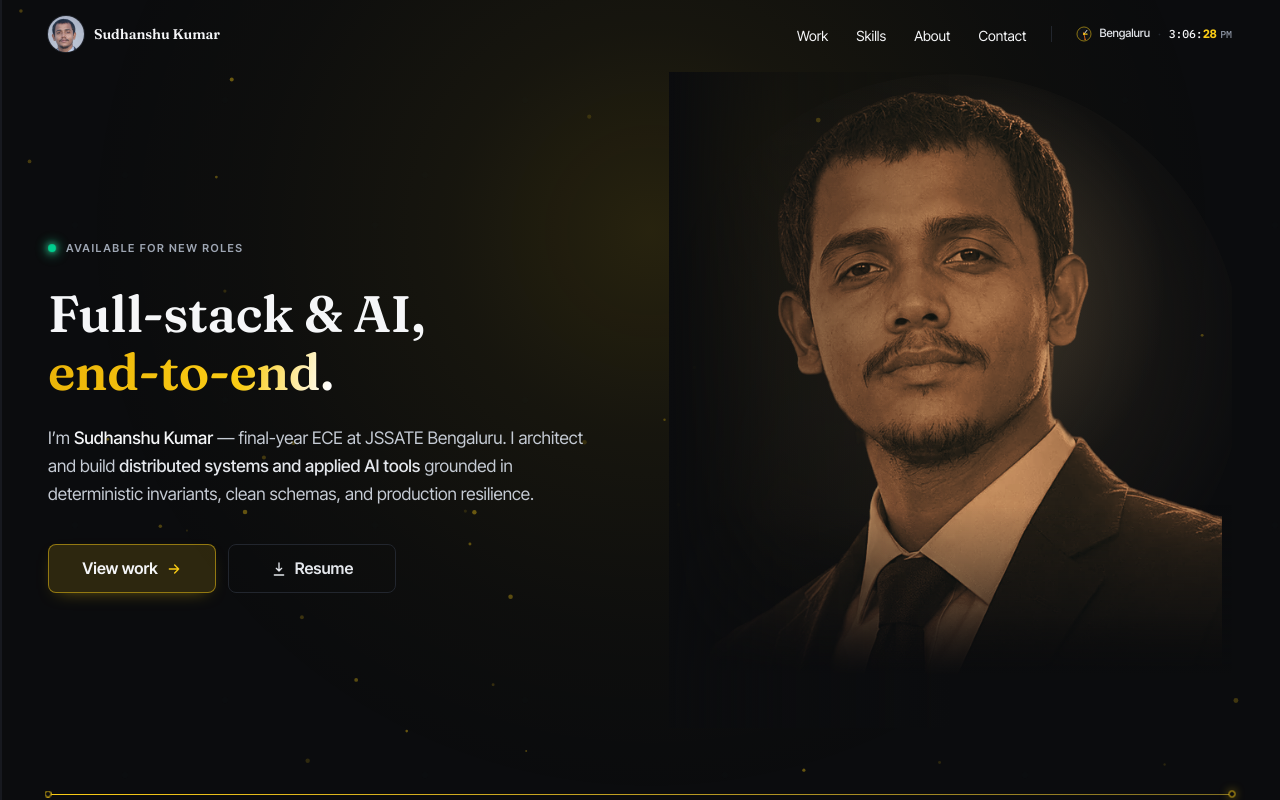
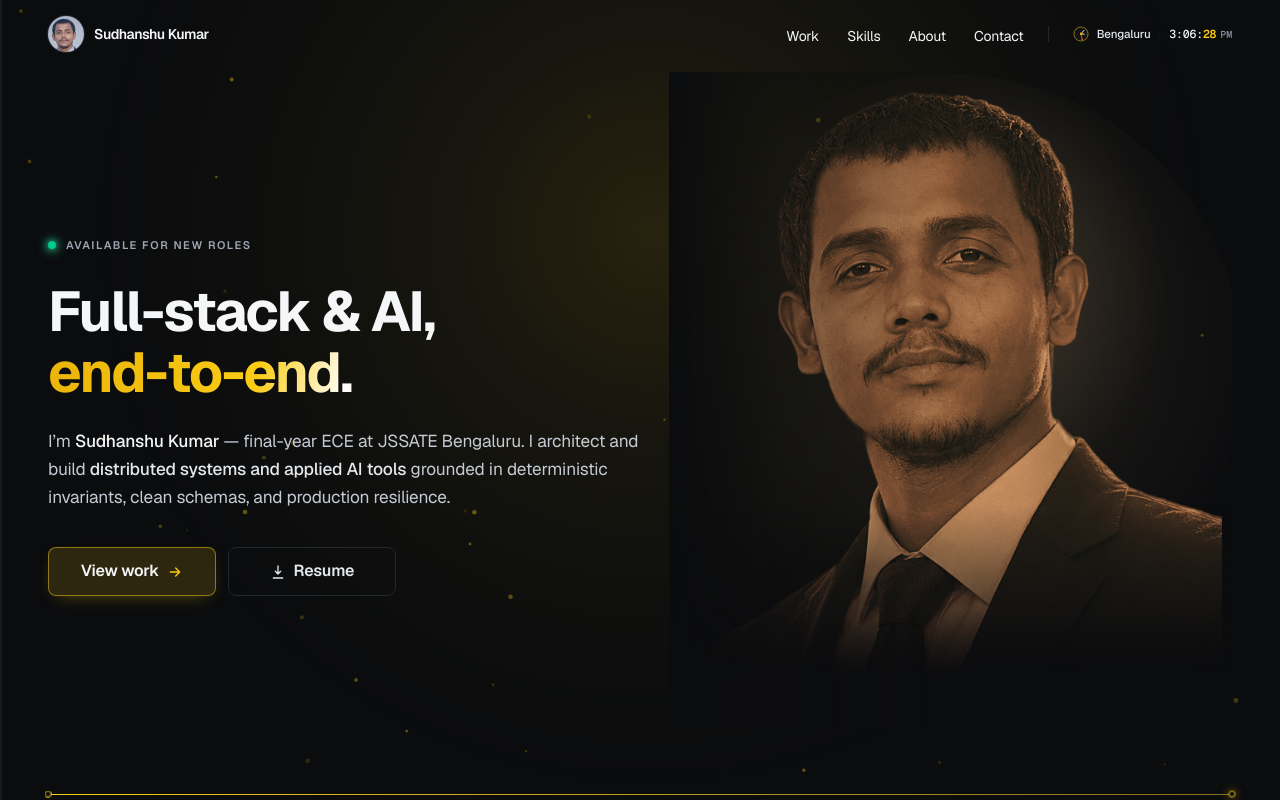
Before and after one commit to sudhanshukumar03/portfolio, a Next.js app in the folder web/: page / in a window 1280 px wide. Shown: the top 800 px of the page. Built offline with nearby package versions, Linux system fonts and the light colour scheme; no server answers.

Commit message:
feat(typography): upgrade to Geist and Geist Mono for high-end AI engineering aesthetic

```diff
--- a/web/src/app/layout.tsx
+++ b/web/src/app/layout.tsx
@@ -1,32 +1,18 @@
 import type { Metadata } from "next";
-import { Inter_Tight, Fraunces, IBM_Plex_Mono } from "next/font/google";
+import { Geist, Geist_Mono } from "next/font/google";
 import "@/styles/globals.css";
 
-// Self-hosted at build time by next/font (no third-party CDN). Editorial-luxury
-// three-role system:
-//   • Display — Fraunces. High-contrast serif with real optical character; the
-//     authority and warmth of a premium studio/editorial masthead.
-//   • Body — Inter Tight. Clean, slightly condensed sans; quiet and expensive.
-//   • Mono — IBM Plex Mono. Reserved strictly for code/data artifacts, used
-//     sparingly (not as a decorative "technical" costume).
-const sans = Inter_Tight({
+// Silicon Valley / AI Lab typography system:
+//   • Display & Sans: Geist. Razor-sharp geometric neo-grotesque engineered for high-performance software.
+//   • Mono: Geist Mono. Precision developer-grade monospace with tabular figures.
+const geistSans = Geist({
   subsets: ["latin"],
-  weight: ["400", "500", "600", "700"],
   variable: "--font-sans",
   display: "swap",
 });
 
-const display = Fraunces({
+const geistMono = Geist_Mono({
   subsets: ["latin"],
-  weight: ["400", "500", "600", "700"],
-  style: ["normal", "italic"],
-  variable: "--font-display",
-  display: "swap",
-});
-
-const mono = IBM_Plex_Mono({
-  subsets: ["latin"],
-  weight: ["400", "500"],
   variable: "--font-mono",
   display: "swap",
 });
@@ -54,7 +40,8 @@ export default function RootLayout({
     <html
       lang="en"
       data-theme="dark"
-      className={`${sans.variable} ${display.variable} ${mono.variable}`}
+      className={`${geistSans.variable} ${geistMono.variable}`}
+      style={{ ["--font-display" as string]: "var(--font-sans)" }}
       suppressHydrationWarning
     >
       <head>
--- a/web/src/components/sections/Hero.tsx
+++ b/web/src/components/sections/Hero.tsx
@@ -64,7 +64,7 @@ export function Hero() {
                 title. Two lines, display weight; the copper brushed shimmer under
                 "end to end" brings continuous organic luxury to the masthead. */}
             <h1
-              className="rise mt-7 max-w-[22ch] font-display text-[clamp(2rem,4.5vw,3.2rem)] font-semibold leading-[1.12] tracking-[-0.005em] text-[var(--color-text)]"
+              className="rise mt-7 max-w-[22ch] font-display text-[clamp(2.2rem,4.8vw,3.5rem)] font-bold leading-[1.08] tracking-[-0.035em] text-[var(--color-text)]"
               style={{ ["--rise-delay" as string]: "120ms" }}
             >
               Full-stack &amp; AI,
--- a/web/src/styles/globals.css
+++ b/web/src/styles/globals.css
@@ -56,10 +56,11 @@ html {
 body {
   background: transparent;
   color: var(--color-body);
-  /* Body: Inter Tight, 400, generous 1.7 leading with modern typographic enhancements */
-  font-family: var(--font-sans), ui-sans-serif, system-ui, -apple-system, BlinkMacSystemFont, "Segoe UI", Roboto, sans-serif;
+  /* Body: Geist Sans, modern engineered neo-grotesque with comfortable leading */
+  font-family: var(--font-sans), -apple-system, BlinkMacSystemFont, "Segoe UI", Roboto, sans-serif;
   font-size: 1rem;
-  line-height: 1.7;
+  line-height: 1.68;
+  letter-spacing: -0.011em;
   -webkit-font-smoothing: antialiased;
   -moz-osx-font-smoothing: grayscale;
   text-rendering: optimizeLegibility;
@@ -67,10 +68,11 @@ body {
   text-wrap: pretty;
 }
 
-/* Headings: automatically balanced line wraps to eliminate trailing orphans */
+/* Headings: commanding geometric tracking (-0.032em) with balanced line wraps */
 h1, h2, h3, h4, h5, h6 {
+  font-family: var(--font-display), var(--font-sans), sans-serif;
   text-wrap: balance;
-  letter-spacing: -0.012em;
+  letter-spacing: -0.032em;
 }
 
 /* Etched substrate: a faint trace/via pattern fixed behind all content, tinted
@@ -91,14 +93,13 @@ body::before {
   mask-size: 300px 300px;
 }
 
-/* Display face — Fraunces, a high-contrast optical serif. Optical character carries the
-   editorial-luxury voice; optical sizing ensures headline weight scales gracefully. */
+/* Display face — Geist Sans. High-performance geometric neo-grotesque with
+   razor-sharp tracking (-0.032em) and authoritative modern clarity (Vercel & Linear standard). */
 .font-display {
-  font-family: var(--font-display), Georgia, "Times New Roman", serif;
-  font-optical-sizing: auto;
-  letter-spacing: -0.008em;
+  font-family: var(--font-display), var(--font-sans), -apple-system, BlinkMacSystemFont, "Segoe UI", Roboto, sans-serif;
+  letter-spacing: -0.032em;
   text-wrap: balance;
-  font-feature-settings: "kern", "liga", "calt";
+  font-feature-settings: "cv02", "cv03", "cv04", "cv11", "kern";
 }
 
 /* Technical artifacts ONLY — stack tags, dates, stats, counters. Tabular figures align numbers. */
@@ -106,7 +107,7 @@ body::before {
   font-family: var(--font-mono), ui-monospace, "SFMono-Regular", Menlo, Monaco, Consolas, monospace;
   font-feature-settings: "tnum" 1, "zero" 1;
   font-variant-numeric: tabular-nums;
-  letter-spacing: -0.01em;
+  letter-spacing: -0.015em;
 }
 
 ::selection {
```
